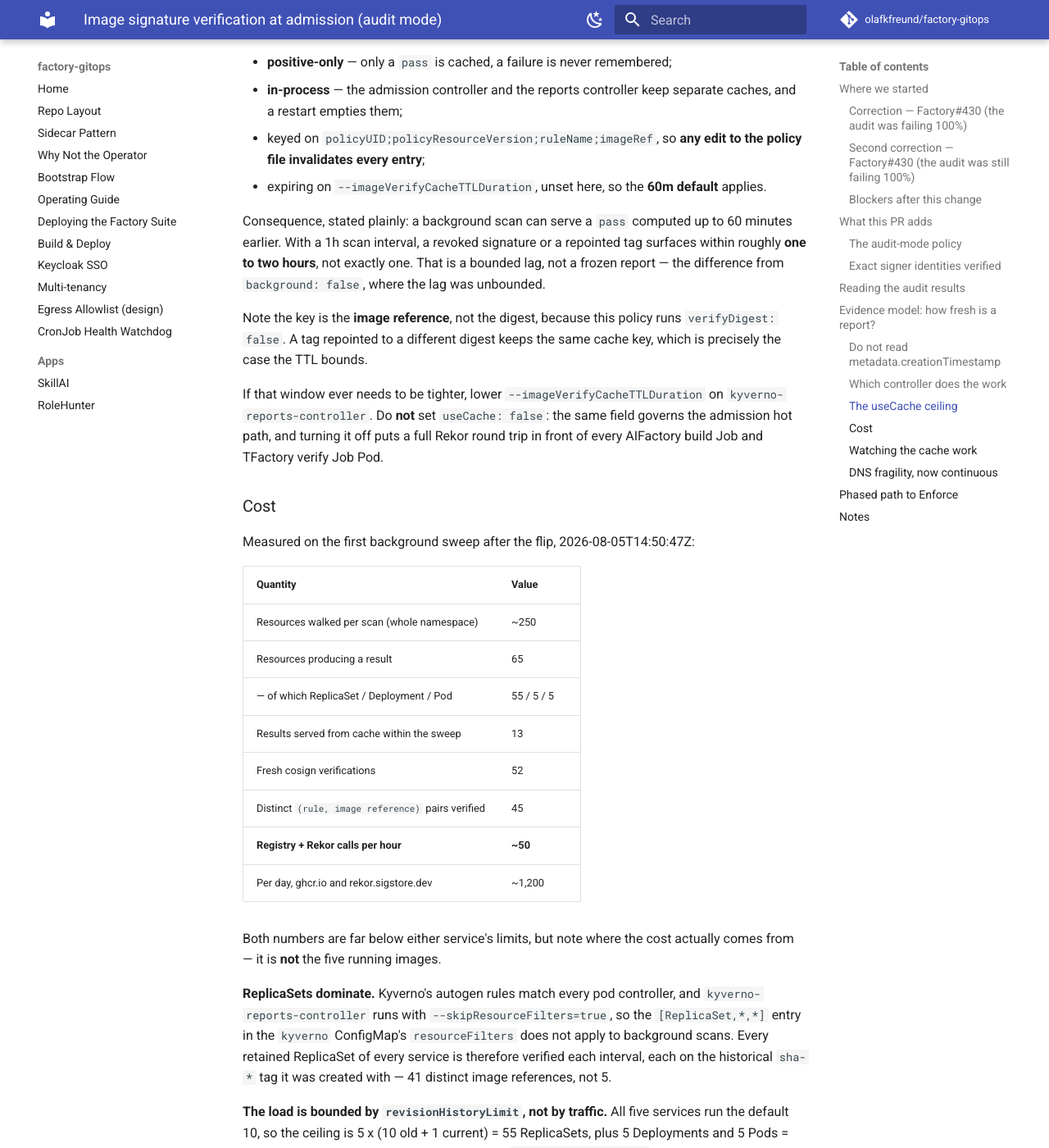
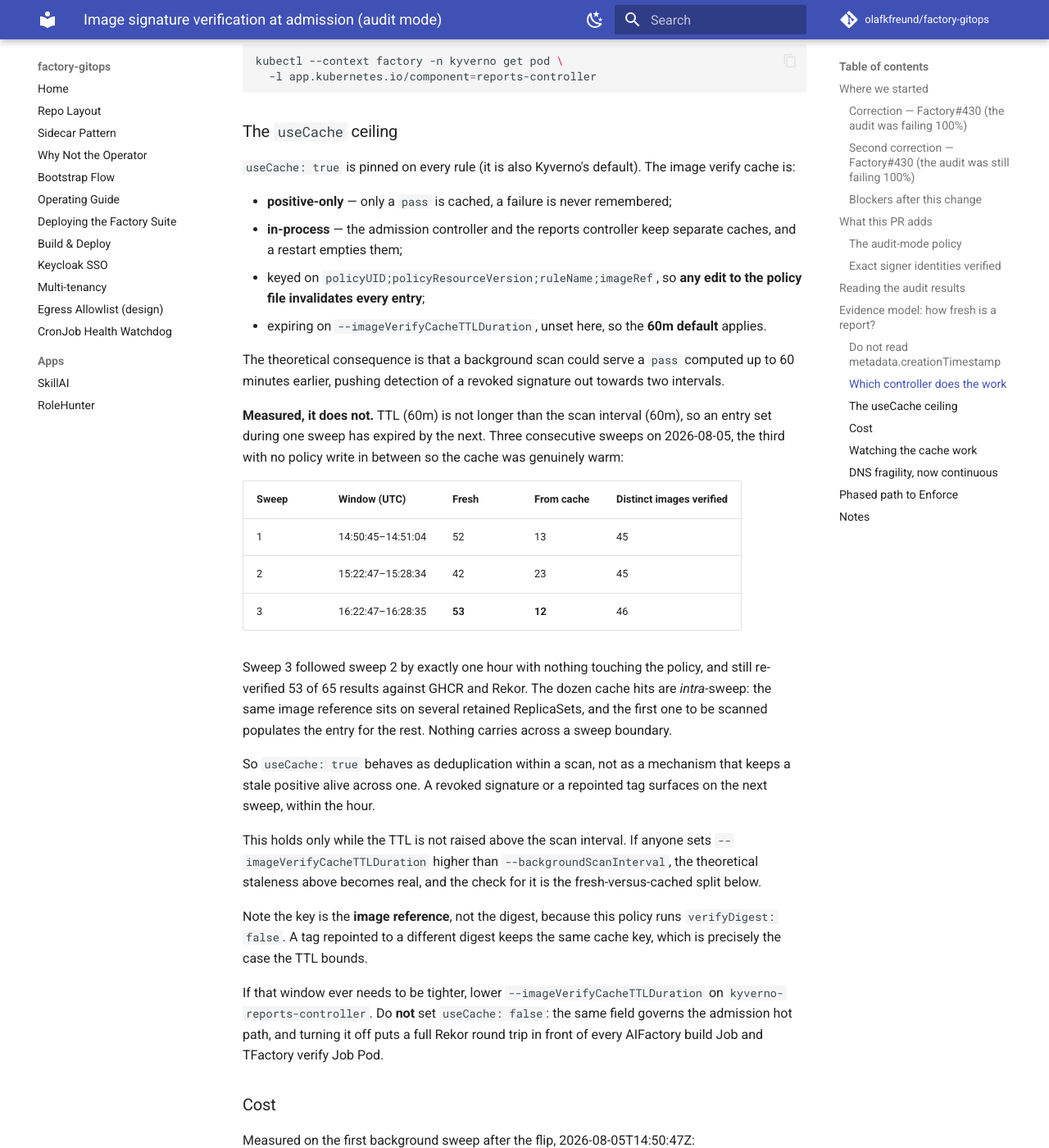
Before and after one commit to olafkfreund/factory-gitops, an MkDocs documentation site: the page built from docs/image-signature-admission.md, in a window 1280 px wide and 1400 px high, scrolled down 7469 px. Shown: the whole window at 82% size. Built offline with MkDocs 1.6.1 and Material for MkDocs 9.7.7, drawn with Linux system fonts in a browser that asks for light colours; comment, search, counter and statistics services are not loaded; some of the changed text lies outside the part shown.

Commit message:
docs(kyverno): the useCache staleness ceiling is theoretical, and here is the measurement (#125)
#122 reasoned from the source that `useCache: true` could let a background scan
serve a pass computed up to 60 minutes earlier, so a revoked signature might take
two intervals to surface. That was the honest reading of the code and it is the
wrong conclusion about this cluster. Replacing it with three sweeps of data.

The TTL (60m default) is not longer than the scan interval (1h), so an entry set
during one sweep has expired by the next:

  sweep 1  14:50:45-14:51:04   52 fresh   13 cached   45 distinct images
  sweep 2  15:22:47-15:28:34   42 fresh   23 cached   45 distinct images
  sweep 3  16:22:47-16:28:35   53 fresh   12 cached   46 distinct images

Sweep 3 is the one that settles it. It follows sweep 2 by exactly one hour with
nothing writing to the policy in between, so the cache was as warm as it ever
gets, and 53 of 65 results were still real round trips to GHCR and Rekor. The
remaining dozen are intra-sweep: one image reference sits on several retained
ReplicaSets and the first scanned populates the entry for the rest. Nothing
survives a sweep boundary.

So useCache is deduplication within a scan, not a mechanism that keeps a stale
positive alive across one. Documented with the condition it depends on: this
holds only while --imageVerifyCacheTTLDuration stays at or below
--backgroundScanInterval, and the fresh-versus-cached split is the check that
catches anyone raising it.

Sweeps 1 and 2 are also why the earlier numbers looked unstable, which is worth
recording rather than quietly dropping: both followed an ArgoCD write of the
policy, and the cache key contains the policy resourceVersion, so both ran on a
cold cache. Two PRs to this file each triggered one. Sweep 3 is the first
untouched interval and it confirms the ~50 calls/hour in #124 is steady state,
not a cold-start artefact.

Also records the scan cadence: each resource re-queues itself for the interval
after its own reconcile, so a sweep is a rolling ~6 minute band rather than an
instant, and resources drift onto their own phase. A policy write short-circuits
that and re-enqueues everything at once.

Refs #444, #430, #318, #324


Claude-Session: https://claude.ai/code/session_017sKH56LqHmqYfeJ9JujEHz

Co-authored-by: Claude Opus 5 <noreply@anthropic.com>

````diff
--- a/docs/image-signature-admission.md
+++ b/docs/image-signature-admission.md
@@ -345,6 +345,14 @@ the reports controller:
 --enableReporting=validate,mutate,mutateExisting,imageVerify,generate
 ```
 
+Each resource re-queues itself for `--backgroundScanInterval` after its own
+reconcile, so a "sweep" is a rolling band of about six minutes rather than an
+instant, and resources drift onto their own phase. Writing to the policy
+short-circuits all of it: a change to the ClusterPolicy re-enqueues every
+matched resource immediately, which is why an ArgoCD sync of this file is
+followed within seconds by a full recompute — and, because the cache key
+contains the policy `resourceVersion`, by a fully cold cache.
+
 `kyverno-background-controller` handles `generate` and `mutateExisting` rules and
 has nothing to do with this policy. Factory#561 (background- and
 cleanup-controller restart loops) therefore does not make these reports
@@ -368,11 +376,35 @@ image verify cache is:
 - expiring on `--imageVerifyCacheTTLDuration`, unset here, so the **60m default**
   applies.
 
-Consequence, stated plainly: a background scan can serve a `pass` computed up to
-60 minutes earlier. With a 1h scan interval, a revoked signature or a repointed
-tag surfaces within roughly **one to two hours**, not exactly one. That is a
-bounded lag, not a frozen report — the difference from `background: false`,
-where the lag was unbounded.
+The theoretical consequence is that a background scan could serve a `pass`
+computed up to 60 minutes earlier, pushing detection of a revoked signature out
+towards two intervals.
+
+**Measured, it does not.** TTL (60m) is not longer than the scan interval (60m),
+so an entry set during one sweep has expired by the next. Three consecutive
+sweeps on 2026-08-05, the third with no policy write in between so the cache was
+genuinely warm:
+
+| Sweep | Window (UTC) | Fresh | From cache | Distinct images verified |
+|---|---|---|---|---|
+| 1 | 14:50:45–14:51:04 | 52 | 13 | 45 |
+| 2 | 15:22:47–15:28:34 | 42 | 23 | 45 |
+| 3 | 16:22:47–16:28:35 | **53** | **12** | 46 |
+
+Sweep 3 followed sweep 2 by exactly one hour with nothing touching the policy,
+and still re-verified 53 of 65 results against GHCR and Rekor. The dozen cache
+hits are *intra*-sweep: the same image reference sits on several retained
+ReplicaSets, and the first one to be scanned populates the entry for the rest.
+Nothing carries across a sweep boundary.
+
+So `useCache: true` behaves as deduplication within a scan, not as a mechanism
+that keeps a stale positive alive across one. A revoked signature or a repointed
+tag surfaces on the next sweep, within the hour.
+
+This holds only while the TTL is not raised above the scan interval. If anyone
+sets `--imageVerifyCacheTTLDuration` higher than `--backgroundScanInterval`, the
+theoretical staleness above becomes real, and the check for it is the
+fresh-versus-cached split below.
 
 Note the key is the **image reference**, not the digest, because this policy
 runs `verifyDigest: false`. A tag repointed to a different digest keeps the same
@@ -398,6 +430,9 @@ Measured on the first background sweep after the flip, 2026-08-05T14:50:47Z:
 | Distinct `(rule, image reference)` pairs verified | 45 |
 | **Registry + Rekor calls per hour** | **~50** |
 | Per day, ghcr.io and rekor.sigstore.dev | ~1,200 |
+
+Confirmed in steady state: the third sweep, an hour later with a warm cache, did
+53 fresh verifications. The rate is not a cold-start artefact.
 
 Both numbers are far below either service's limits, but note where the cost
 actually comes from — it is **not** the five running images.
````
